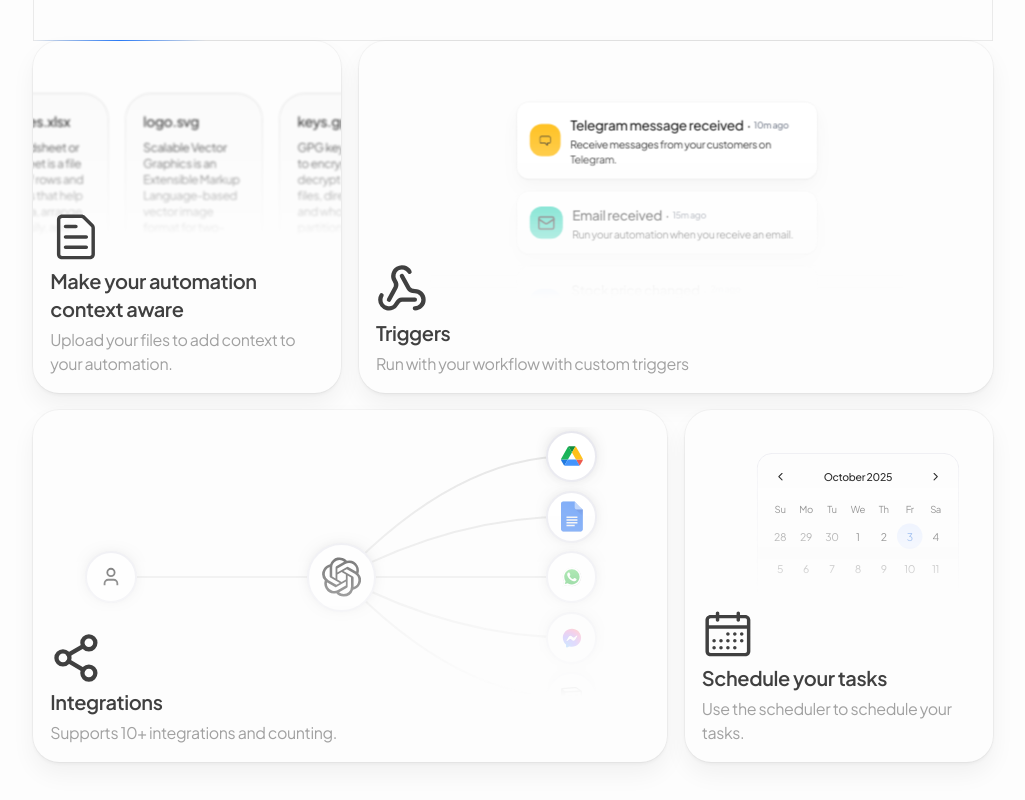
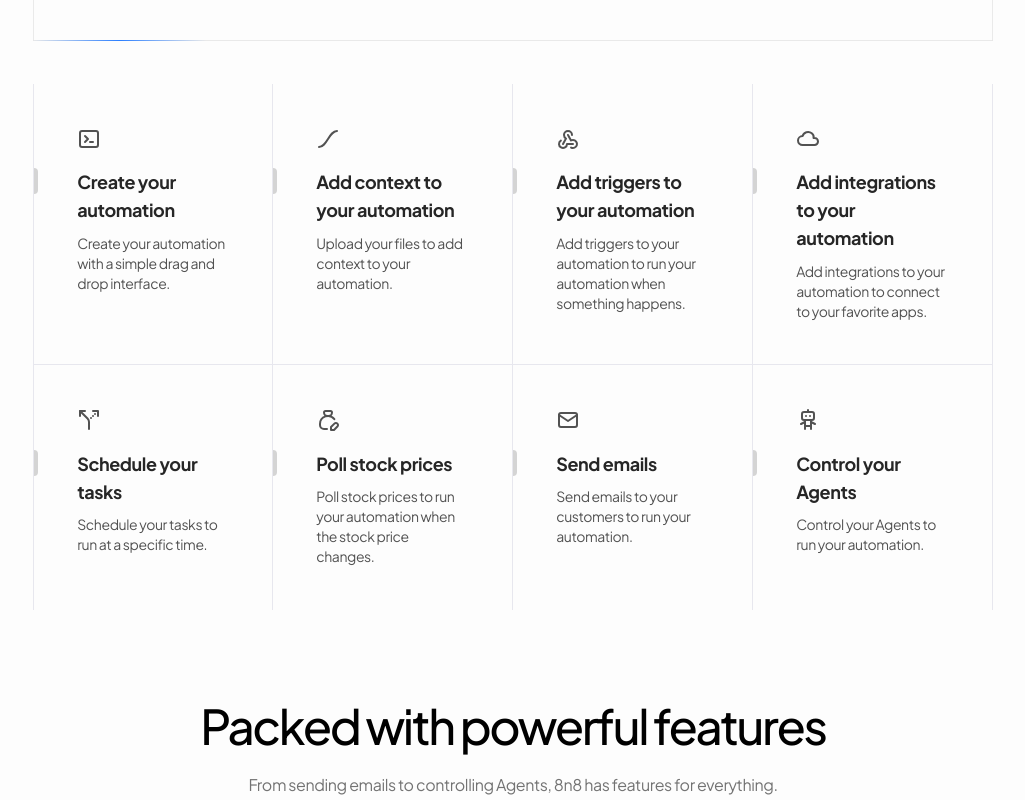
Before and after one commit to d-cryptic/8n8, a Next.js app in the folder 8n8/: page / in a window 1280 px wide. Shown: the part 1160-1960 px from the top of the page, without its empty margins (127-1152 px from the left). Before the commit the page ends 1922 px from the top, so only its background shows below. Built offline with nearby package versions, Linux system fonts and the light colour scheme.

Commit message:
added how-it-works component

```diff
--- a/8n8/app/page.tsx
+++ b/8n8/app/page.tsx
@@ -1,5 +1,6 @@
 import { Features } from "@/components/Features";
 import HeroSection from "@/components/hero-section";
+import HowItWorks from "@/components/how-it-works";
 import { FloatingNavbar } from "@/components/Navbar";
 import Image from "next/image";
 
@@ -8,7 +9,7 @@ export default function Home() {
     <div className="relative w-full">
       <FloatingNavbar />
       <HeroSection />
-      {/* How it works */}
+      <HowItWorks />
       <Features />
       {/* Pricing */}
       {/* Footer */}
--- a/8n8/components/Features.tsx
+++ b/8n8/components/Features.tsx
@@ -108,10 +108,21 @@ const features = [
 
 export function Features() {
   return (
-    <BentoGrid>
-      {features.map((feature, idx) => (
-        <BentoCard key={idx} {...feature} />
-      ))}
-    </BentoGrid>
+    <div className="relative w-full" id="features">
+      <div className="px-8">
+          <h4 className="text-3xl lg:text-5xl lg:leading-tight max-w-5xl mx-auto text-center tracking-tight font-medium text-black dark:text-white">
+            Packed with powerful features
+          </h4>
+
+          <p className="text-sm lg:text-base  max-w-2xl  my-4 mx-auto text-neutral-500 text-center font-normal dark:text-neutral-300">
+            From sending emails to controlling Agents, 8n8 has features for everything.
+          </p>
+      </div>
+      <BentoGrid>
+        {features.map((feature, idx) => (
+            <BentoCard key={idx} {...feature} />
+          ))}
+      </BentoGrid>
+    </div>
   )
 }
--- /dev/null
+++ b/8n8/components/how-it-works.tsx
@@ -0,0 +1,113 @@
+import { cn } from "@/lib/utils";
+import {
+  IconAdjustmentsBolt,
+  IconCloud,
+  IconCurrencyDollar,
+  IconEaseInOut,
+  IconHeart,
+  IconHelp,
+  IconMail,
+  IconMoneybagEdit,
+  IconRobot,
+  IconRouteAltLeft,
+  IconTerminal2,
+  IconWebhook,
+} from "@tabler/icons-react";
+
+export default function HowItWorks() {
+  const features = [
+    {
+      title: "Create your automation",
+      description:
+        "Create your automation with a simple drag and drop interface.",
+      icon: <IconTerminal2 />,
+    },
+    {
+      title: "Add context to your automation",
+      description:
+        "Upload your files to add context to your automation.",
+      icon: <IconEaseInOut />,
+    },
+    {
+      title: "Add triggers to your automation",
+      description:
+        "Add triggers to your automation to run your automation when something happens.",
+      icon: <IconWebhook />,
+    },
+    {
+      title: "Add integrations to your automation",
+      description: "Add integrations to your automation to connect to your favorite apps.",
+      icon: <IconCloud />,
+    },
+    {
+      title: "Schedule your tasks",
+      description: "Schedule your tasks to run at a specific time.",
+      icon: <IconRouteAltLeft />,
+    },
+    {
+      title: "Poll stock prices",
+      description:
+        "Poll stock prices to run your automation when the stock price changes.",
+      icon: <IconMoneybagEdit />,
+    },
+    {
+      title: "Send emails",
+      description:
+        "Send emails to your customers to run your automation.",
+      icon: <IconMail />,
+    },
+    {
+      title: "Control your Agents",
+      description: "Control your Agents to run your automation.",
+      icon: <IconRobot />,
+    },
+  ];
+  return (
+    <div id="how-it-works" className="grid grid-cols-1 md:grid-cols-2 lg:grid-cols-4  relative z-10 py-10 max-w-7xl mx-auto pb-20 w-3/4">
+      {features.map((feature, index) => (
+        <Feature key={feature.title} {...feature} index={index} />
+      ))}
+    </div>
+  );
+}
+
+const Feature = ({
+  title,
+  description,
+  icon,
+  index,
+}: {
+  title: string;
+  description: string;
+  icon: React.ReactNode;
+  index: number;
+}) => {
+  return (
+    <div
+      className={cn(
+        "flex flex-col lg:border-r  py-10 relative group/feature dark:border-neutral-800",
+        (index === 0 || index === 4) && "lg:border-l dark:border-neutral-800",
+        index < 4 && "lg:border-b dark:border-neutral-800"
+      )}
+    >
+      {index < 4 && (
+        <div className="opacity-0 group-hover/feature:opacity-100 transition duration-200 absolute inset-0 h-full w-full bg-gradient-to-t from-neutral-100 dark:from-neutral-800 to-transparent pointer-events-none" />
+      )}
+      {index >= 4 && (
+        <div className="opacity-0 group-hover/feature:opacity-100 transition duration-200 absolute inset-0 h-full w-full bg-gradient-to-b from-neutral-100 dark:from-neutral-800 to-transparent pointer-events-none" />
+      )}
+      <div className="mb-4 relative z-10 px-10 text-neutral-600 dark:text-neutral-400">
+        {icon}
+      </div>
+      <div className="text-lg font-bold mb-2 relative z-10 px-10">
+        <div className="absolute left-0 inset-y-0 h-6 group-hover/feature:h-8 w-1 rounded-tr-full rounded-br-full bg-neutral-300 dark:bg-neutral-700 group-hover/feature:bg-blue-500 transition-all duration-200 origin-center" />
+        <span className="group-hover/feature:translate-x-2 transition duration-200 inline-block text-neutral-800 dark:text-neutral-100">
+          {title}
+        </span>
+      </div>
+      <p className="text-sm text-neutral-600 dark:text-neutral-300 max-w-xs relative z-10 px-10">
+        {description}
+      </p>
+    </div>
+  );
+};
--- a/8n8/package.json
+++ b/8n8/package.json
@@ -15,6 +15,7 @@
     "@tailwindcss/cli": "^4.1.14",
     "class-variance-authority": "^0.7.1",
     "clsx": "^2.1.1",
+    "cobe": "^0.6.5",
     "date-fns": "^4.1.0",
     "lucide-react": "^0.544.0",
     "motion": "^12.23.22",
```
Also changed, not shown: 1 other file (tests, documents, lock files or other folders).
